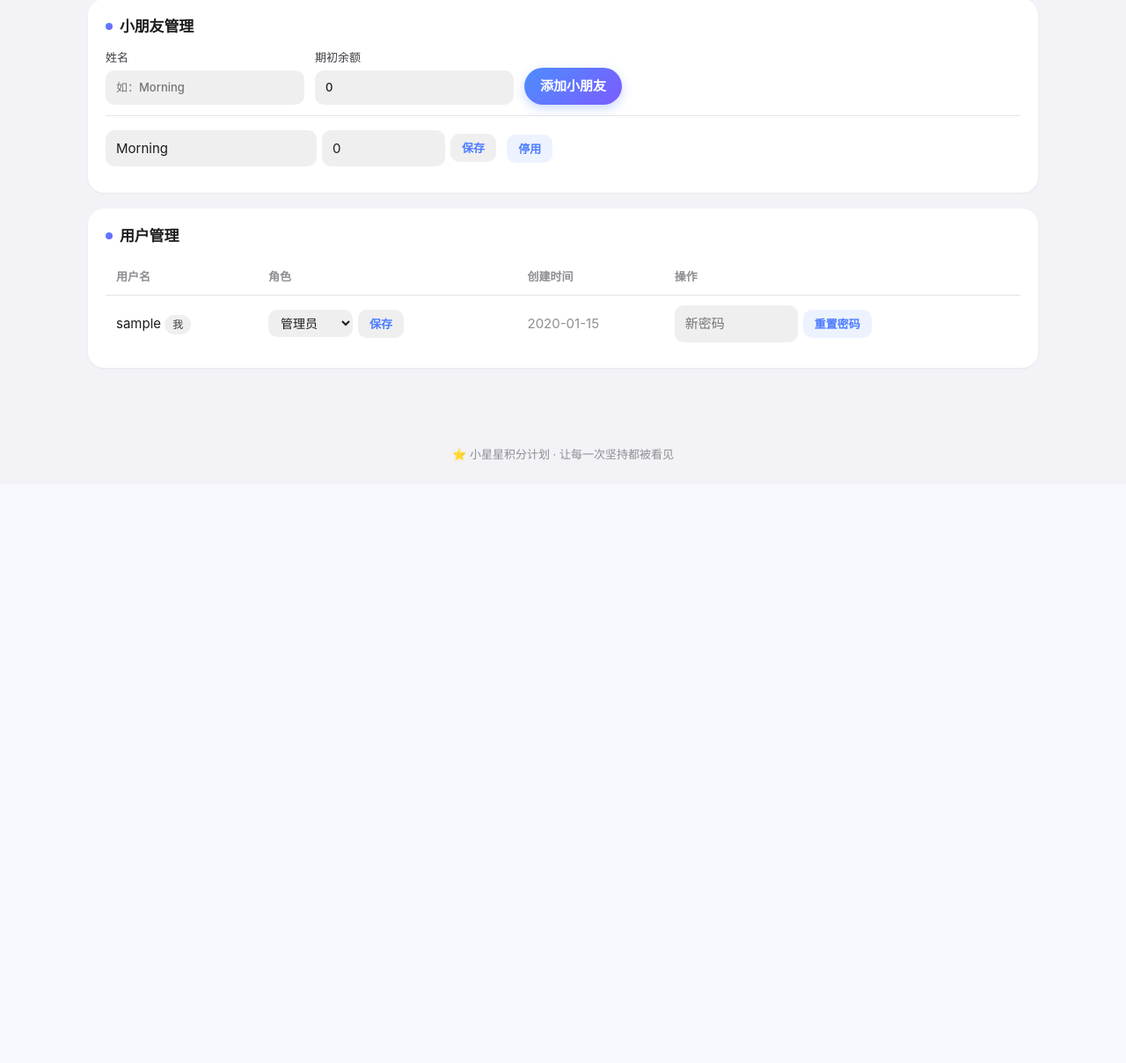
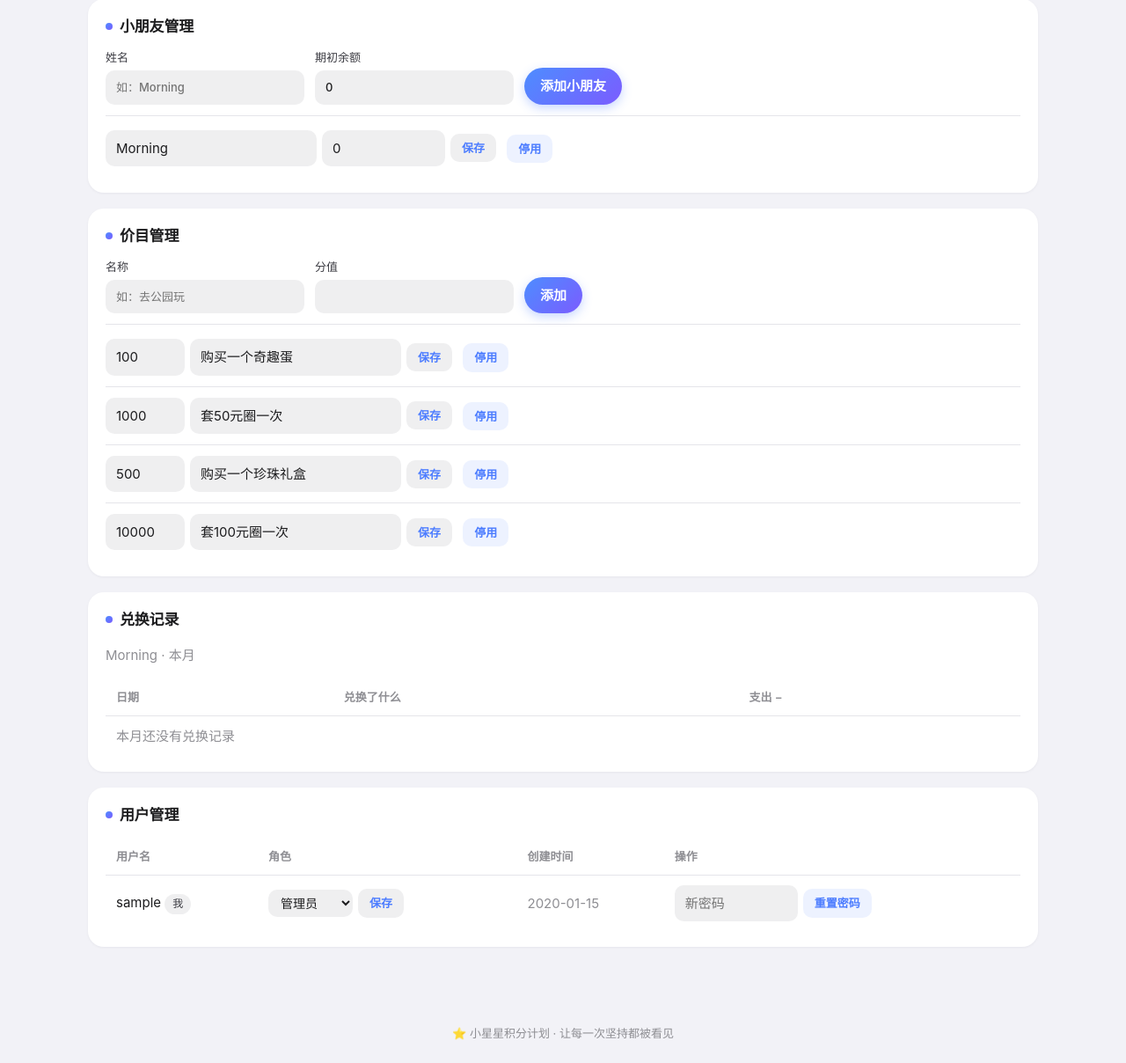
Before and after one commit to wangweitung/kid-points, a Flask app: page /admin/ in a window 1280 px wide. Shown: the part 1006-2214 px from the top of the page at 88% size. Before the commit the page ends 1530 px from the top, so only its background shows below. Run offline with Flask 3, Linux system fonts and the light colour scheme; the visitor is signed in with stand-in values (Sample User, id 1); data comes from the database, SQL or seed files in the repository; tables that the repository leaves empty hold one stand-in row (values such as "Sample post").

Commit message:
兑换页瘦身：兑换记录与价目管理移入管理页，兑换页只留商品兑换

```diff
--- a/app/admin.py
+++ b/app/admin.py
@@ -10,7 +10,14 @@ from flask import (
 from werkzeug.security import generate_password_hash
 
 from .db import get_db, get_setting, set_setting
-from .helpers import admin_required, parse_amount, resync_all_daily
+from .helpers import (
+    admin_required,
+    current_child,
+    local_today,
+    parse_amount,
+    resync_all_daily,
+)
+from datetime import date
 
 bp = Blueprint("admin", __name__, url_prefix="/admin")
 
@@ -19,11 +26,27 @@ bp = Blueprint("admin", __name__, url_prefix="/admin")
 @admin_required
 def panel():
     db = get_db()
+    child, children = current_child()
+    now = local_today()
+    first = date(now.year, now.month, 1)
+    history = []
+    if child:
+        history = db.execute(
+            """SELECT * FROM ledger
+               WHERE child_id = ? AND source = 'redeem' AND date >= ?
+               ORDER BY date DESC, id DESC LIMIT 50""",
+            (child["id"], first.isoformat()),
+        ).fetchall()
     return render_template(
         "admin.html",
         tasks=db.execute("SELECT * FROM tasks ORDER BY active DESC, sort_order, id").fetchall(),
         children=db.execute("SELECT * FROM children ORDER BY id").fetchall(),
         users=db.execute("SELECT * FROM users ORDER BY id").fetchall(),
+        all_items=db.execute(
+            "SELECT * FROM catalog ORDER BY active DESC, sort_order, id"
+        ).fetchall(),
+        history=history,
+        child=child,
         registration_open=get_setting("registration_open") == "1",
         past_edit=get_setting("allow_past_edit", "0") == "1",
         today_label=None,
--- a/app/templates/admin.html
+++ b/app/templates/admin.html
@@ -112,6 +112,65 @@
 </div>
 
 <div class="card">
+  <h2>价目管理</h2>
+  <form method="post" action="{{ url_for('views.catalog_add') }}" class="form-row table-add">
+    <input type="hidden" name="csrf_token" value="{{ csrf_token() }}">
+    <label>名称 <input type="text" name="name" placeholder="如：去公园玩" required></label>
+    <label>分值 <input type="number" name="price" min="1" step="1" required></label>
+    <button type="submit" class="btn btn-primary">添加</button>
+  </form>
+  <div class="table-wrap">
+  <table class="data-table admin-table form-table">
+    <thead><tr><th>分值</th><th>名称</th><th>状态</th><th>操作</th></tr></thead>
+    <tbody>
+      {% for item in all_items %}
+      <tr class="{% if not item['active'] %}row-inactive{% endif %}">
+        <td colspan="4">
+          <form method="post" action="{{ url_for('views.catalog_update') }}" class="inline-form">
+            <input type="hidden" name="csrf_token" value="{{ csrf_token() }}">
+            <input type="hidden" name="id" value="{{ item['id'] }}">
+            <input type="number" name="price" value="{{ item['price']|int if item['price'] == item['price']|int else item['price'] }}" min="1" step="1" class="w-90" title="分值">
+            <input type="text" name="name" value="{{ item['name'] }}" class="w-240" title="名称">
+            <button type="submit" class="btn btn-small">保存</button>
+          </form>
+          <form method="post" action="{{ url_for('views.catalog_toggle') }}" class="inline">
+            <input type="hidden" name="csrf_token" value="{{ csrf_token() }}">
+            <input type="hidden" name="id" value="{{ item['id'] }}">
+            <button type="submit" class="btn btn-small {% if item['active'] %}btn-ghost{% else %}btn-primary{% endif %}">
+              {% if item['active'] %}停用{% else %}启用{% endif %}
+            </button>
+          </form>
+          {% if not item['active'] %}<span class="tag tag-off">已停用</span>{% endif %}
+        </td>
+      </tr>
+      {% endfor %}
+    </tbody>
+  </table>
+  </div>
+</div>
+
+<div class="card">
+  <h2>兑换记录</h2>
+  <p class="muted">{% if child %}{{ child['name'] }} · 本月{% else %}本月{% endif %}</p>
+  <div class="table-wrap">
+  <table class="data-table admin-table">
+    <thead><tr><th>日期</th><th>兑换了什么</th><th class="num">支出 −</th></tr></thead>
+    <tbody>
+      {% for h in history %}
+      <tr>
+        <td>{{ h['date'] }}</td>
+        <td>{{ h['reason'] }}</td>
+        <td class="num expense">{{ h['expense']|fmt }}</td>
+      </tr>
+      {% else %}
+      <tr><td colspan="3" class="muted center">本月还没有兑换记录</td></tr>
+      {% endfor %}
+    </tbody>
+  </table>
+  </div>
+</div>
+
+<div class="card">
   <h2>用户管理</h2>
   <div class="table-wrap">
   <table class="data-table admin-table">
```
Also changed, not shown: app/templates/redeem.html (+0 -55 lines), app/views.py (+4 -15 lines).
